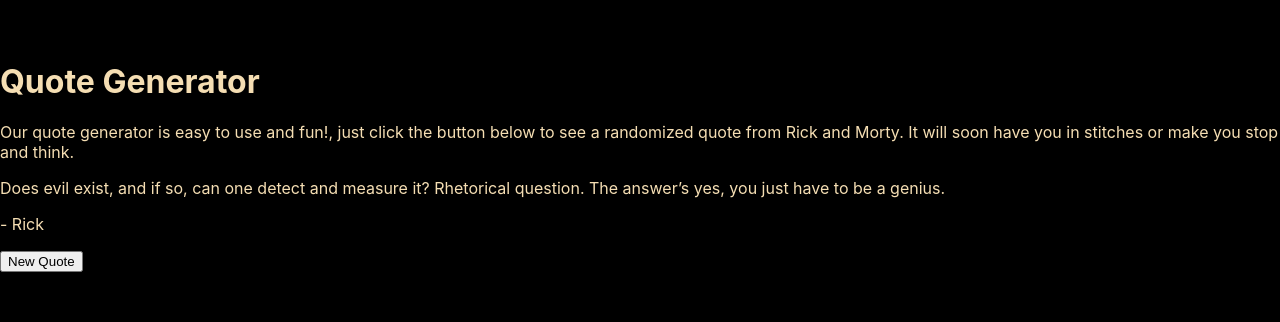
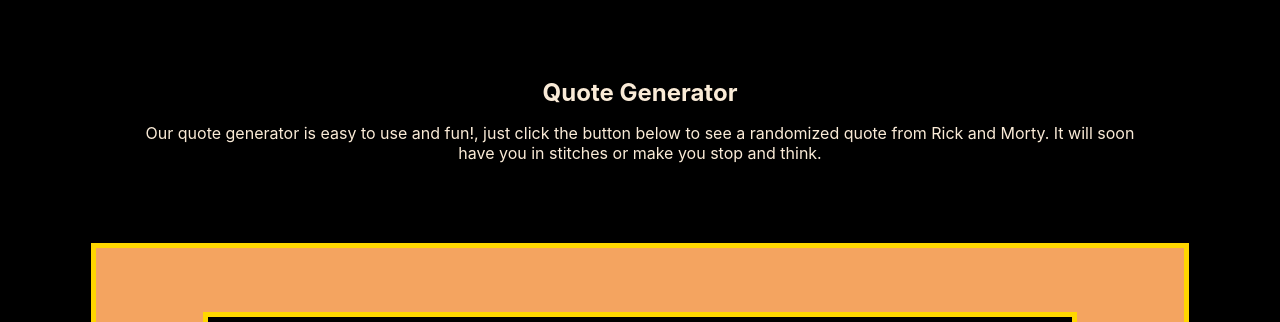
Before and after one commit to Audrey-Willis/rick-and-morty, a React (Create React App) app: page /QuoteGenerator in a window 1280 px wide. Shown: the part 466-788 px from the top of the page. Built offline with nearby package versions, Linux system fonts and the light colour scheme.

Commit message:
styled quote generator

```diff
--- a/src/components/Footer/Footer-Style.js
+++ b/src/components/Footer/Footer-Style.js
@@ -5,6 +5,7 @@
   flex-direction: column;
   justify-content: center;
   align-items: center;
+  text-align:center;
   margin: 2% 0% 2% 0%;
   a {
     color: green;
--- a/src/components/Quote-Generator/Quote-Generator-Style.js
+++ b/src/components/Quote-Generator/Quote-Generator-Style.js
@@ -0,0 +1,46 @@
+import styled from "styled-components";
+
+export const QuoteGeneratorStyle = styled.div`
+  display: flex;
+  flex-direction: column;
+
+  align-items: center;
+  color: gold;
+  text-align: center;
+
+  .page-top {
+    width: 80%;
+    margin-bottom: 5%;
+    color: antiquewhite;
+  }
+  .quoteSection {
+    display: flex;
+    flex-direction: column;
+    justify-content: center;
+    align-items: center;
+    padding: 5%;
+    color: antiquewhite;
+    width: 75%;
+    background-color: sandybrown;
+    border: 5px solid gold;
+  }
+  button {
+    background-color: sandybrown;
+    border: solid 2px gold;
+  }
+  .insideQuoteSection {
+    border: solid gold 5px;
+    background-color: black;
+    padding: 5%;
+    width: 80%;
+  }
+  h1 {
+    font-size: 1.5rem;
+  }
+  @media (max-width: 800px) {
+    font-size: 0.9rem;
+  }
+  @media (max-width: 500px) {
+    font-size: 0.8rem;
+  }
+`;
--- a/src/components/Quote-Generator/Quote-Generator.js
+++ b/src/components/Quote-Generator/Quote-Generator.js
@@ -1,4 +1,5 @@
 import React,{useState} from "react";
+import {QuoteGeneratorStyle} from "./Quote-Generator-Style";
 
 let quotes = [
     {quote:"What, so everyone’s supposed to sleep every single night now? You realize that nighttime makes up half of all time?", speaker:"Rick"}
@@ -30,7 +31,7 @@
       setQuote(quotes[randomNum]);
     };
     return (
-      <div>
+      <QuoteGeneratorStyle>
         <div className="page-top">
           <h1>Quote Generator</h1>
           <p>
@@ -46,7 +47,7 @@
             <button onClick={buttonHandle}>New Quote</button>
           </div>
         </div>
-      </div>
+      </QuoteGeneratorStyle>
     );
 }
 export default QuoteGenerator;
```
